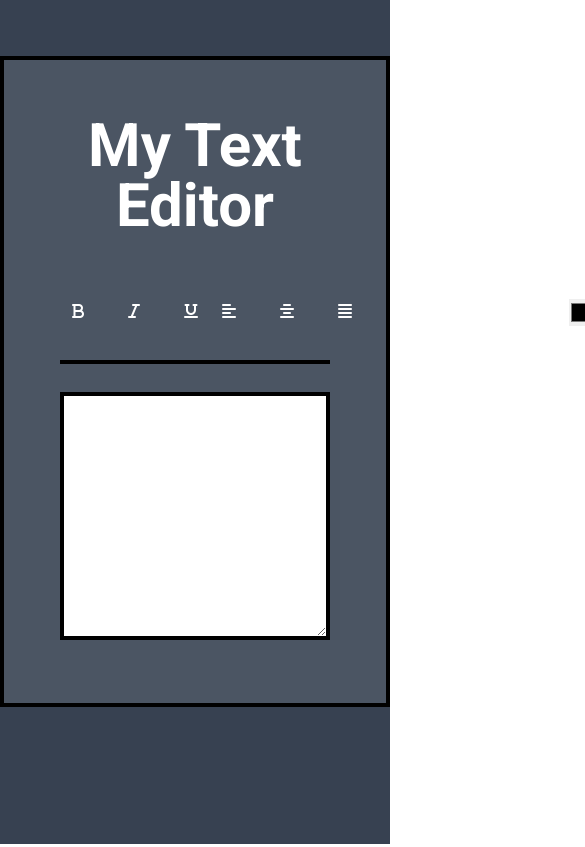
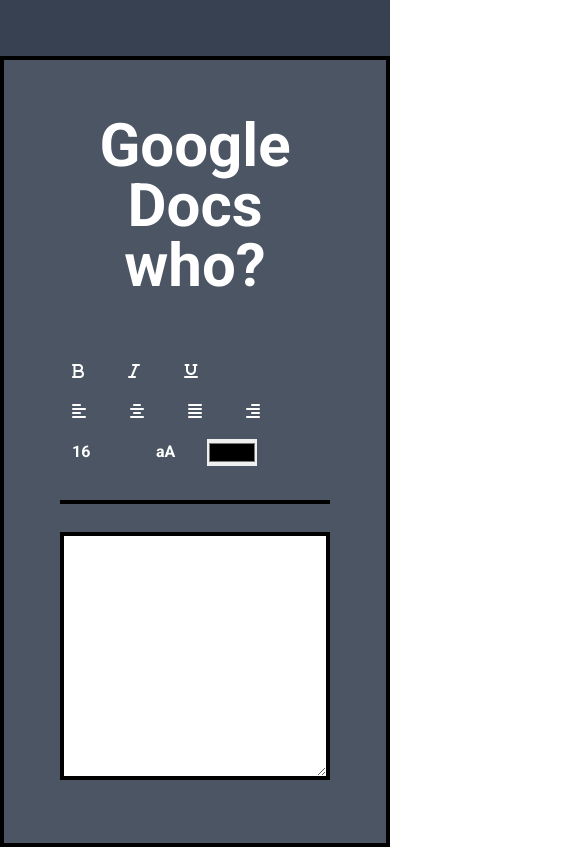
Before and after one commit to tawhid-choudhury/my-text-editor, a plain HTML site: page index.html in a window 390 px wide. Shown: the top 847 px of the page, 585 px wide, since content can reach past the window. Drawn offline with nearby package versions, Linux system fonts and the light colour scheme.

Commit message:
responsive done

```diff
--- a/index.html
+++ b/index.html
@@ -20,8 +20,8 @@
 <body>
     <main class=" font-romans bg-gray-700 text-white text-center h-[100vh] pt-14">
         <div class="max-w-6xl bg-gray-600 border-black border-4 m-auto p-14">
-            <h1 class="text-6xl font-bold">My Text Editor</h1>
-            <div class="mt-14 flex justify-between items-center border-black border-b-4 pb-7 mb-7">
+            <h1 class="text-6xl font-bold">Google Docs who?</h1>
+            <div class="mt-14 flex flex-wrap justify-between items-center border-black border-b-4 pb-7 mb-7">
                 <div class=" flex gap-5">
                     <button id="font-bold" class="hover:bg-gray-900 p-2 px-3 rounded-lg"><i
                             class="fa-solid fa-bold"></i></button>
```
